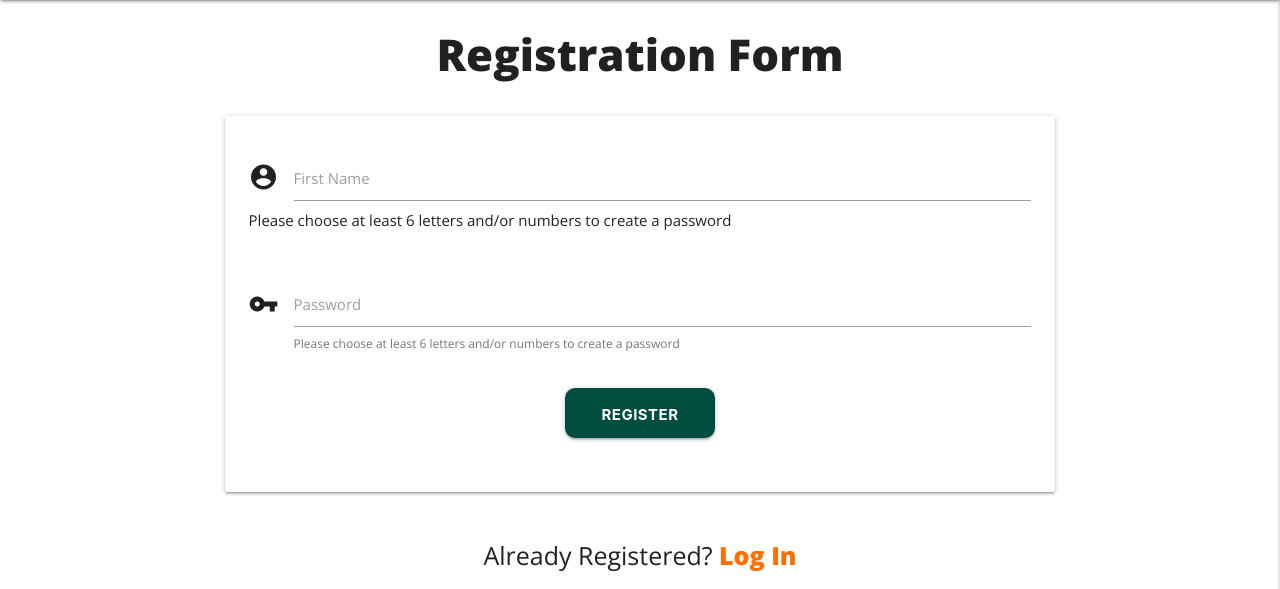
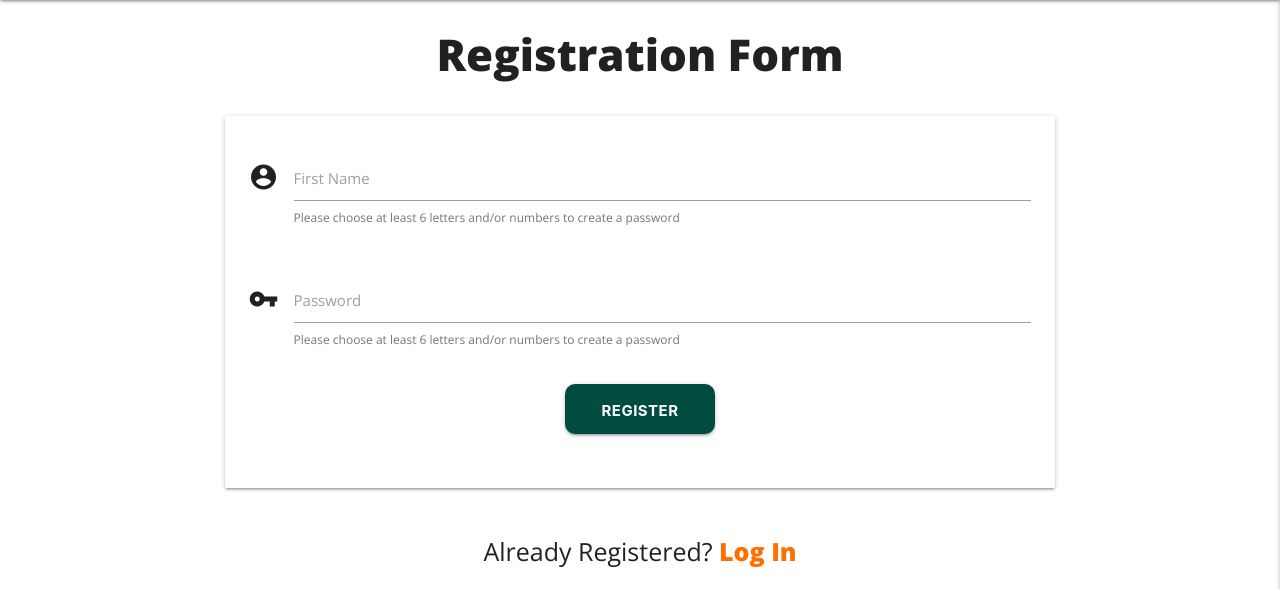
Before and after one commit to Code-Institute-Submissions/MS_project_3, a Flask app: page /register in a window 1280 px wide. Shown: the part 64-653 px from the top of the page. Run offline with Flask 2, Linux system fonts and the light colour scheme; some libraries are stand-ins or nearby versions.

Commit message:
added login helper msg for info on the login details

```diff
--- a/templates/login.html
+++ b/templates/login.html
@@ -10,16 +10,18 @@
                 <div class="row">
                     <div class="input-field col s12">
                         <i class="material-icons prefix">account_circle</i>
-                        <input id="username" name="username" type="text" maxlength="15" minlength="5" pattern="^[a-zA-Z0-9]{5,15}$" class="validate" required>
+                        <input id="username" name="username" type="text" maxlength="15" minlength="6" pattern="^[a-zA-Z0-9]{6,15}$" class="validate" required>
                         <label for="username">User Name</label>
+                         <span class="helper-text" data-error="Too short, min 6 characters" data-success="Your username is valid"></span>
                     </div>
                 </div>
 <!--Password-->
                 <div class="row">
                     <div class="input-field col s12">
                          <i class="material-icons prefix">vpn_key</i>
-                        <input id="password" name="password" type="password"   maxlength="15" minlength="5" pattern="^[a-zA-Z0-9]{5,15}$" class="validate" required>
+                        <input id="password" name="password" type="password"   maxlength="15" minlength="6" pattern="^[a-zA-Z0-9]{6,15}$" class="validate" required>
                         <label for="password">Password</label>
+                        <span class="helper-text" data-error="Too short, min 6 characters" data-success="Your password is valid"></span>
                     </div>
                 </div>
 <!--Log In-->
--- a/templates/register.html
+++ b/templates/register.html
@@ -11,7 +11,7 @@
                         <i class="material-icons prefix">account_circle</i>
                         <input id="username" name="username" type="text" maxlength="15" minlength="6" pattern="^[a-zA-Z0-9]{6,15}$" class="validate" required>
                         <label for="username">First Name</label>
-                        <span>Please choose at least 6 letters and/or numbers to create a password</span>
+                        <span class="helper-text" data-error="Too short, min 6 characters" data-success="Your username is valid">Please choose at least 6 letters and/or numbers to create a password</span>
                     </div>
                 </div>
 <!--Password-->
@@ -20,7 +20,7 @@
                          <i class="material-icons prefix">vpn_key</i>
                         <input id="password" name="password" type="password" maxlength="15" minlength="6" pattern="^[a-zA-Z0-9]{6,15}$" class="validate" required>
                         <label for="password">Password</label>
-                        <span class="helper-text" data-error="wrong" data-success="right">Please choose at least 6 letters and/or numbers to create a password</span>
+                        <span class="helper-text" data-error="Too short, min 6 characters" data-success="Your password is valid">Please choose at least 6 letters and/or numbers to create a password</span>
                     </div>
                 </div>
 <!--Log In-->
```
